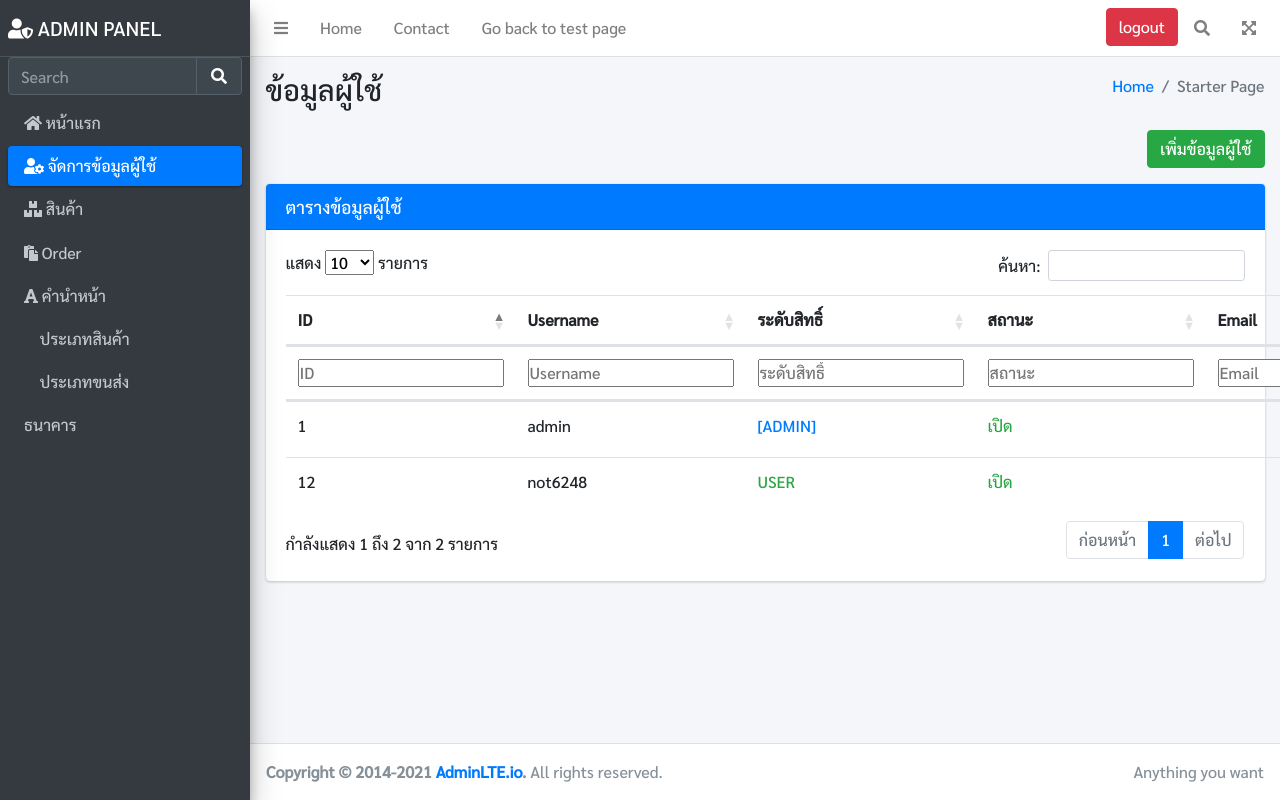
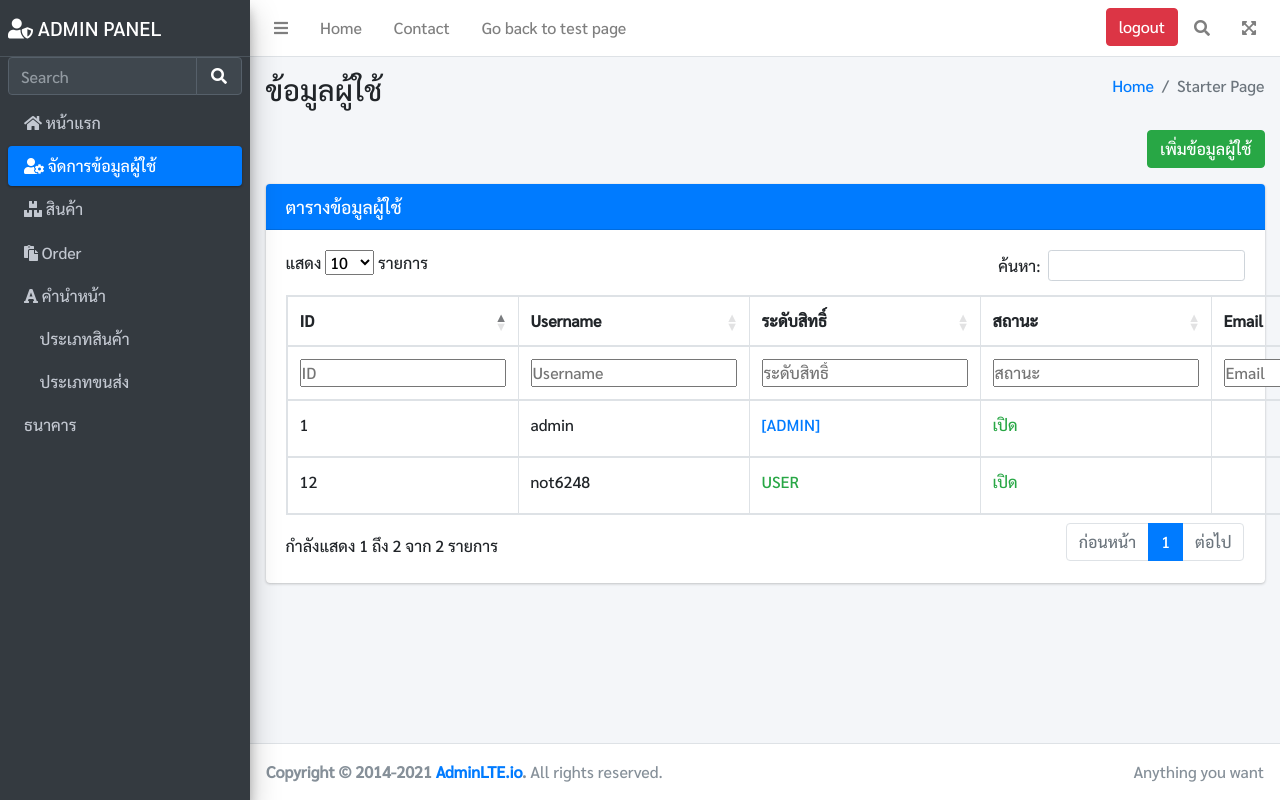
Before and after one commit to not6248/project-auction, a PHP site: page /admin_panel/?page=user in a window 1280 px wide; the page is wider, and only the part inside the window is pictured. Run offline with PHP 8.4, Linux system fonts and the light colour scheme; a user stored in the database is signed in; data comes from the database, SQL or seed files in the repository; data that the repository does not hold is empty; some libraries are stand-ins or nearby versions.

Commit message:
Update index.php

```diff
--- a/admin_panel/page/user/index.php
+++ b/admin_panel/page/user/index.php
@@ -36,7 +36,7 @@
               <h3 class="card-title">ตารางข้อมูลผู้ใช้</h3>
             </div>
             <div class="card-body">
-              <table class="table" id="example">
+              <table class="table table-bordered" id="example">
                 <thead>
                   <tr>
                     <th scope="col">ID</th>
```
